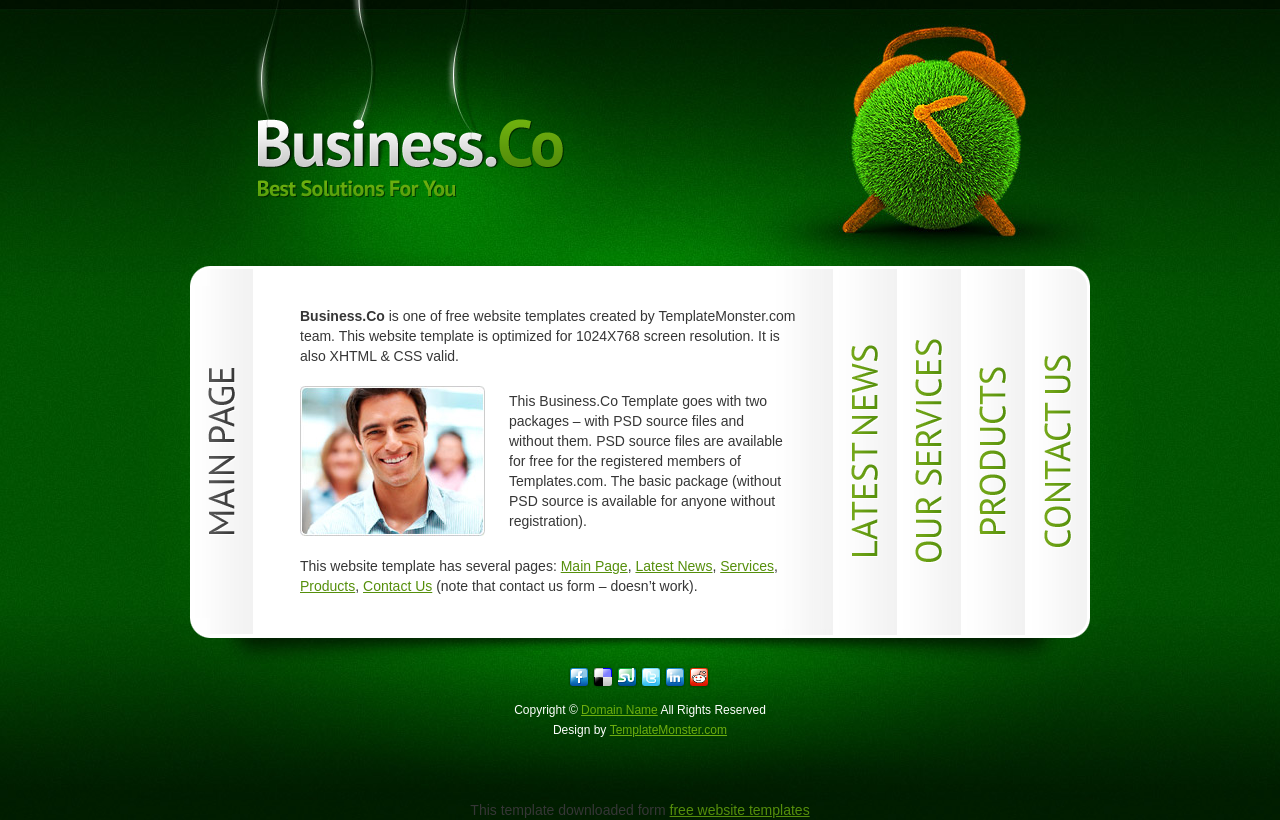
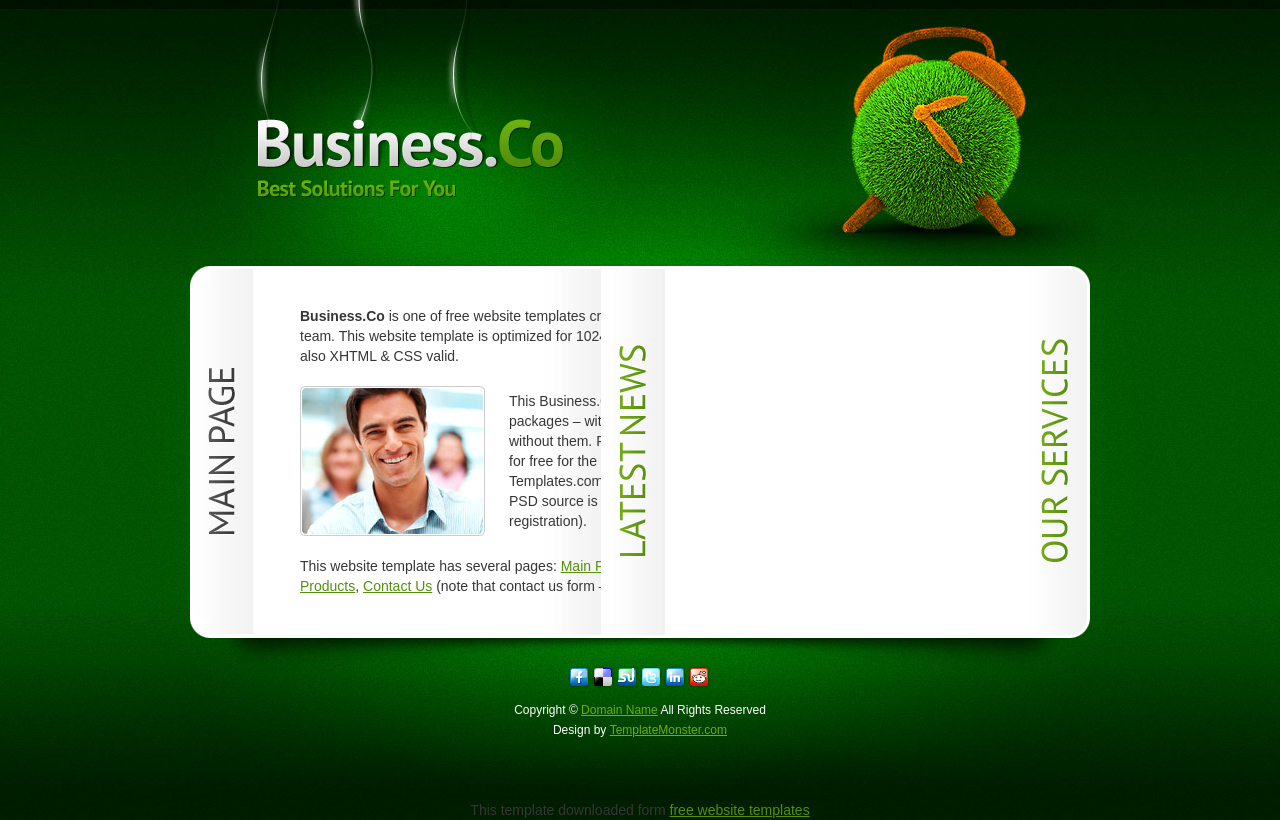
Before and after one commit to diegoromero/diego-test, a Django app: template gb/templates/index.html in a window 1280 px wide. Run offline with Django 3.2, Linux system fonts and the light colour scheme; the template is opened without the code that fills it, so the values that code supplies are empty; some libraries are stand-ins or nearby versions.

Commit message:
few mods

```diff
--- a/gb/templates/index.html
+++ b/gb/templates/index.html
@@ -1,7 +1,7 @@
 <!DOCTYPE html>
 <html lang="en">
 <head>
-<title>Business.Co</title>
+<title>Geekbar</title>
 {% load staticfiles %}
 <meta charset="utf-8">
 <link rel="stylesheet" href="{% static 'css/reset.css' %}" type="text/css" media="all">
@@ -22,7 +22,7 @@
     <div class="main">
       <!-- header -->
       <header>
-        <h1><a href="index.html" id="logo">Business.Co Best Solutions For You</a></h1>
+        <h1><a href="index.html" id="logo">Geekbar Best Solutions For You</a></h1>
       </header>
       <!-- / header -->
       <!-- content -->
@@ -47,26 +47,6 @@
                 </div>
               </li>
               <li id="page_2">
-                <div class="text">Latest News</div>
-                <div class="cont">
-                  <div class="wrapper">
-                    <figure class="left marg_right1"><a href="#"><img src="images/page2_img1.jpg" alt=""></a></figure>
-                    <p class="pad_top1"> <strong>18.04.</strong> <a href="#" class="link1">Lorem ipsum dolor sit amet</a><br>
-                      Consectetur adipisicing elit, sed do eiusmod tempor incididunt ut labore et dolore magna aliqua. Ut enim ad minim veniam, quis nostrud exercitation. </p>
-                  </div>
-                  <div class="wrapper">
-                    <figure class="left marg_right1"><a href="#"><img src="images/page2_img2.jpg" alt=""></a></figure>
-                    <p class="pad_top1"> <strong>13.04.</strong> <a href="#" class="link1">Ullamco laboris nisiut</a><br>
-                      Aliquip ex ea commodo consequat. Duis aute irure dolor in reprehenderit in voluptate velit esse cillum dolore eu fugiat nulla pariatur. </p>
-                  </div>
-                  <div class="wrapper">
-                    <figure class="left marg_right1"><a href="#"><img src="images/page2_img3.jpg" alt=""></a></figure>
-                    <p class="pad_top1"> <strong>07.04.</strong> <a href="#" class="link1">Excepteur sint occaecat cupidatat</a><br>
-                      Non proident, sunt in culpa qui officia deserunt mollit anim id est laborum. Sed ut perspiciatis unde omnis iste natus error sit voluptatem accusantium. </p>
-                  </div>
-                </div>
-              </li>
-              <li id="page_3">
                 <div class="text">Our Services</div>
                 <div class="cont">
                   <div class="wrapper">
@@ -97,29 +77,7 @@
                   </div>
                 </div>
               </li>
-              <li id="page_4">
-                <div class="text">Products</div>
-                <div class="cont">
-                  <div class="wrapper pad_top1">
-                    <article class="cols">
-                      <figure class="pad_bot2 pad_top1"> <a href="#"><img src="images/page4_img1.jpg" alt=""></a> </figure>
-                      <p class="pad_bot1"><a href="#" class="link1">Product 1</a></p>
-                      <p>Minim veniam, quis nostrud exerciioliquip ex ea commodo coni sequatirure dolor in repre minim.</p>
-                    </article>
-                    <article class="cols pad_left1">
-                      <figure class="pad_bot2 pad_top1"> <a href="#"><img src="images/page4_img2.jpg" alt=""></a> </figure>
-                      <p class="pad_bot1"><a href="#" class="link1">Product 2</a></p>
-                      <p>Noderit in voluptate velit esse cillum in dolore eu fugiat nulla pariatur. Non proident sunt.</p>
-                    </article>
-                    <article class="cols pad_left1">
-                      <figure class="pad_bot2 pad_top1"> <a href="#"><img src="images/page4_img3.jpg" alt=""></a> </figure>
-                      <p class="pad_bot1"><a href="#" class="link1">Product 3</a></p>
-                      <p>Minim veniam, quis nostrud exerciioliquip ex ea commodo coni sequatirure dolor in repre minim.</p>
-                    </article>
-                  </div>
-                </div>
-              </li>
-              <li id="page_5">
+              <li id="page_3">
                 <div class="text">Contact Us</div>
                 <div class="cont">
                   <form id="ContactForm" action="#">
@@ -158,12 +116,12 @@
       <footer>
         <div class="wrapper">
           <ul id="icons">
-            <li><a href="#" class="normaltip"><img src="images/icon1.png" alt=""></a></li>
-            <li><a href="#" class="normaltip"><img src="images/icon2.png" alt=""></a></li>
-            <li><a href="#" class="normaltip"><img src="images/icon3.png" alt=""></a></li>
-            <li><a href="#" class="normaltip"><img src="images/icon4.png" alt=""></a></li>
-            <li><a href="#" class="normaltip"><img src="images/icon5.png" alt=""></a></li>
-            <li><a href="#" class="normaltip"><img src="images/icon6.png" alt=""></a></li>
+            <li><a href="#" class="normaltip"><img src="{% static 'images/icon1.png' %}" alt=""></a></li>
+            <li><a href="#" class="normaltip"><img src="{% static 'images/icon2.png' %}" alt=""></a></li>
+            <li><a href="#" class="normaltip"><img src="{% static 'images/icon3.png' %}" alt=""></a></li>
+            <li><a href="#" class="normaltip"><img src="{% static 'images/icon4.png' %}" alt=""></a></li>
+            <li><a href="#" class="normaltip"><img src="{% static 'images/icon5.png' %}" alt=""></a></li>
+            <li><a href="#" class="normaltip"><img src="{% static 'images/icon6.png' %}" alt=""></a></li>
           </ul>
         </div>
         Copyright &copy; <a href="#">Domain Name</a> All Rights Reserved<br>
```
